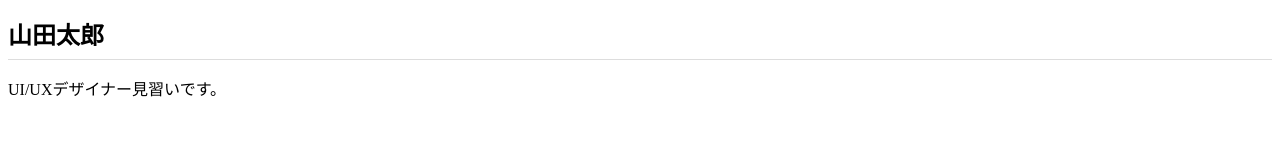
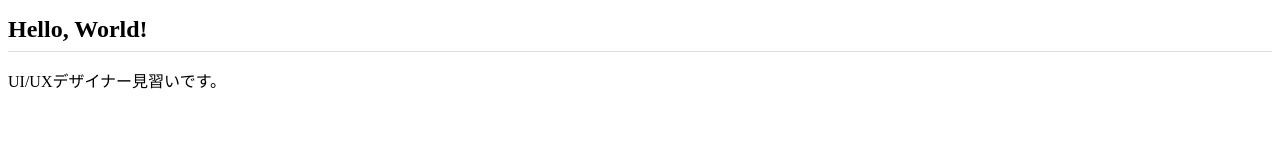
Before and after one commit to website314/website314.github.io, a plain HTML site: page index.html in a window 1280 px wide. Drawn offline with Linux system fonts and the light colour scheme.

Commit message:
Add files via upload

```diff
--- a/index.html
+++ b/index.html
@@ -6,7 +6,7 @@
   <link rel="stylesheet" href="css/styles.css">
 </head>
 <body>
-  <h1>山田太郎</h1>
+  <h1>Hello, World!</h1>
   <p>UI/UXデザイナー見習いです。</p>
 </body>
 </html>
```
